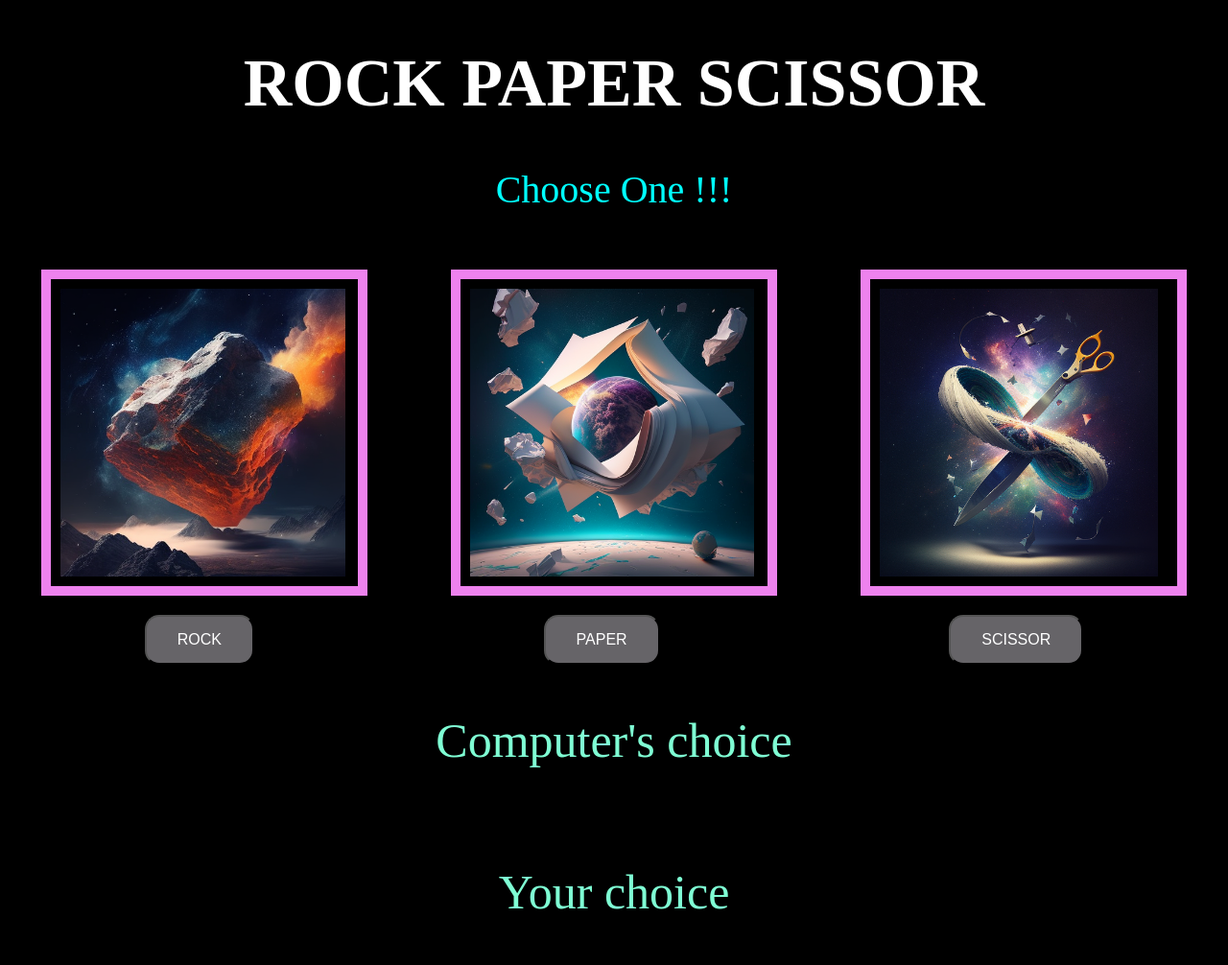
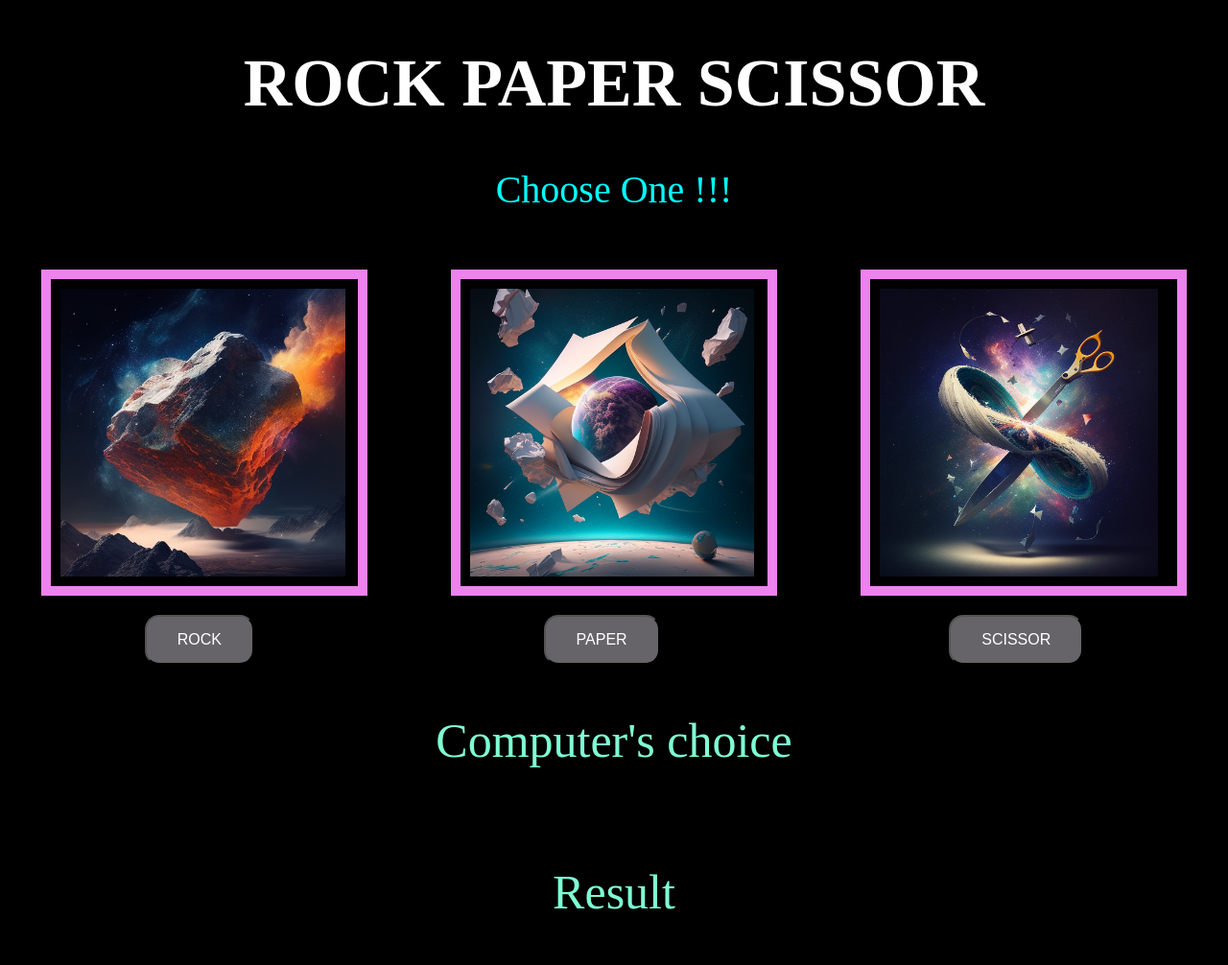
Before and after one commit to Deepanshuisjod/Rock-paper-scissor, a plain HTML site: page index.html in a window 1280 px wide. Shown: the top 1006 px of the page at 96% size. Drawn offline with Linux system fonts and the light colour scheme.

Commit message:
Modified the index.html file
Changed the display syntax from Your choice to Result

```diff
--- a/index.html
+++ b/index.html
@@ -21,7 +21,7 @@
         <button class="Scissor-btn">SCISSOR</button>
     </div>
     <div id="CompResult">Computer's choice</div>
-    <div id="Result">Your choice</div>
+    <div id="Result">Result</div>
     <div class="Github">
         <div class="icon"><a href="https://github.com/Deepanshuisjod"><img src="images/github.png" ></a></div>
         <div class="username">Deepanshuisjod</div>
```
